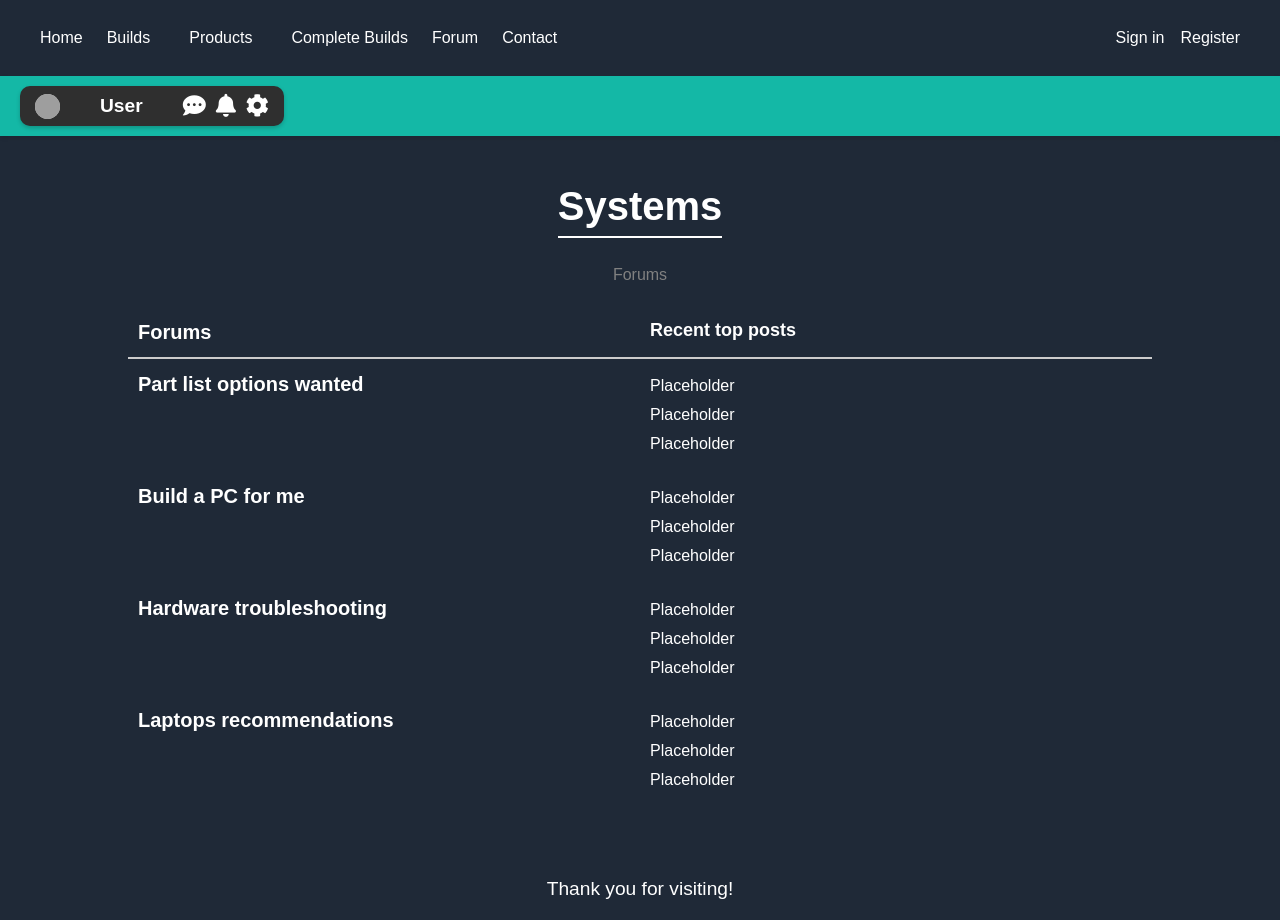
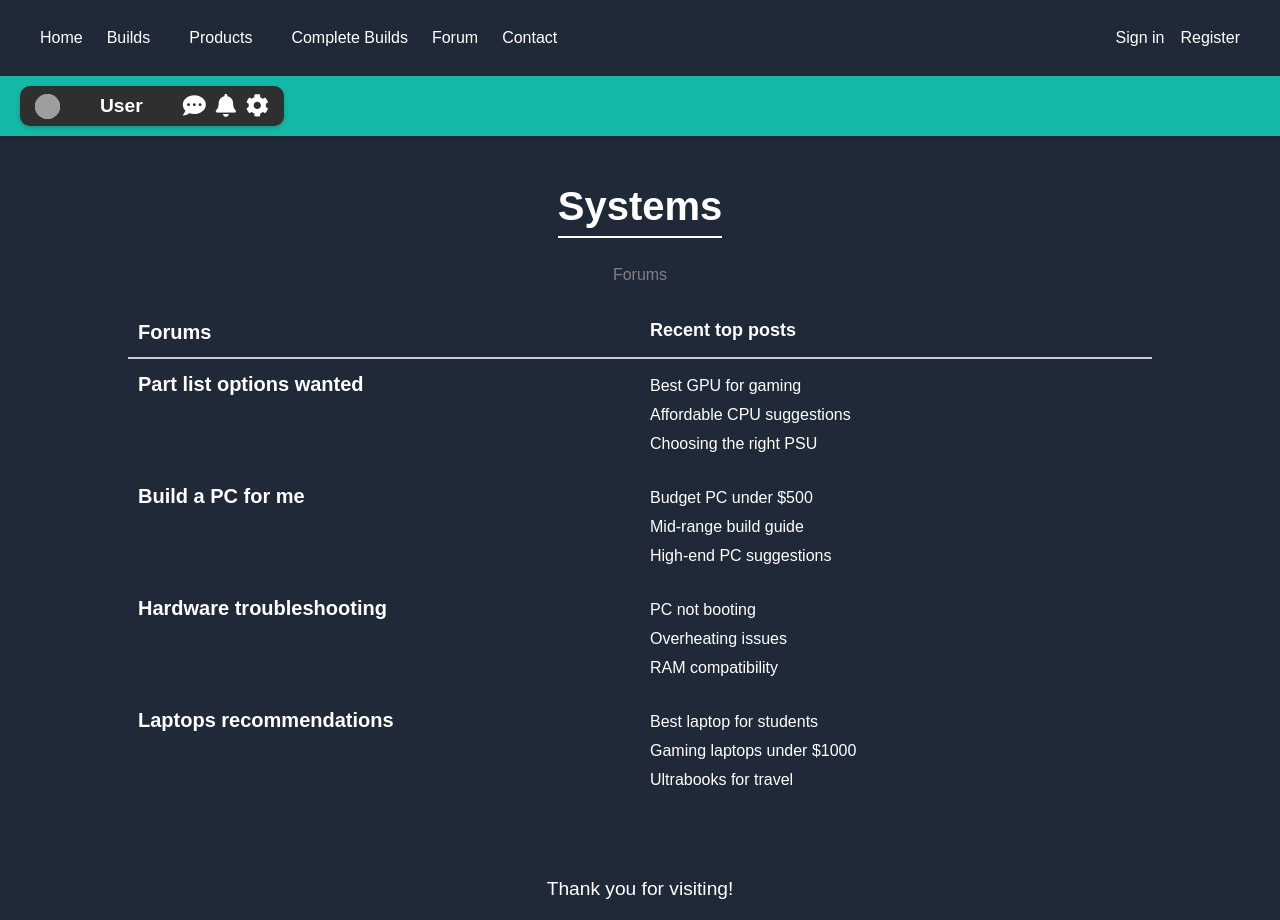
Before and after one commit to 22BI13371/Computer-Configuration-Website, a Next.js app in the folder computer-configration-website/: page /forums/topic1 in a window 1280 px wide. Built offline with nearby package versions, Linux system fonts and the light colour scheme; grey boxes are pictures that could not be loaded.

Commit message:
added subtopics page

```diff
--- a/computer-configration-website/package.json
+++ b/computer-configration-website/package.json
@@ -22,6 +22,6 @@
     "eslint": "^8.57.1",
     "eslint-config-next": "14.2.15",
     "postcss": "^8.4.49",
-    "tailwindcss": "^3.4.16"
+    "tailwindcss": "^3.4.17"
   }
 }
--- a/computer-configration-website/src/app/forums/[topicId]/page.js
+++ b/computer-configration-website/src/app/forums/[topicId]/page.js
@@ -1,84 +1,54 @@
 "use client";
 
-import { useParams } from 'next/navigation';
-import './topic.css';
+import { useParams } from "next/navigation";
+import "./topic.css";
+import Link from "next/link";
 
 export default function TopicPage() {
-    // const params = useParams();
-    // const { topicId } = params;
   const { topicId } = useParams(); // Extract topicId from URL
   console.log("topicId:", topicId); // Debugging: Check topicId in console
 
-    // const topics = {
-    //     topic1: {
-    //         title: 'Topic 1 Title',
-    //         posts: [
-    //             'Post 1 Content',
-    //             'Post 2 Content',
-    //             'Post 3 Content',
-    //         ],
-    //     },
-    //     topic2: {
-    //         title: 'Topic 2 Title',
-    //         posts: [
-    //             'Post A Content',
-    //             'Post B Content',
-    //         ],
-    //     },
-    //     topic3: {
-    //         title: 'Topic 3',
-    //         posts: [
-    //             'Link',
-    //             'Link',
-    //         ],
-    //     },
-    //     topic4: {
-    //         title: 'Topic 4',
-    //         posts: [
-    //             'Link',
-    //             'Link',
-    //         ],
-    //     },
-    //     topic5: {
-    //         title: 'Topic 5',
-    //         posts: [
-    //             'Link',
-    //             'Link',
-    //         ],
-    //     },
-    //     topic6: {
-    //         title: 'Topic 6',
-    //         posts: [
-    //             'Link',
-    //             'Link',
-    //         ],
-    //     },
-    //     topic7: {
-    //         title: 'Topic 7',
-    //         posts: [
-    //             'Link',
-    //             'Link',
-    //         ],
-    //     },
-    //     topic8: {
-    //         title: 'Topic 8',
-    //         posts: [
-    //             'Link',
-    //             'Link',
-    //         ],
-    //     },
-    // };
+  const subtopics = {
+    "Part list options wanted": {
+      id: "part-list-options",
+      posts: [
+        { id: "post1", title: "Best GPU for gaming" },
+        { id: "post2", title: "Affordable CPU suggestions" },
+        { id: "post3", title: "Choosing the right PSU" },
+      ],
+    },
+    "Build a PC for me": {
+      id: "build-a-pc",
+      posts: [
+        { id: "post4", title: "Budget PC under $500" },
+        { id: "post5", title: "Mid-range build guide" },
+        { id: "post6", title: "High-end PC suggestions" },
+      ],
+    },
+    "Hardware troubleshooting": {
+      id: "hardware-troubleshooting",
+      posts: [
+        { id: "post7", title: "PC not booting" },
+        { id: "post8", title: "Overheating issues" },
+        { id: "post9", title: "RAM compatibility" },
+      ],
+    },
+    "Laptops recommendations": {
+      id: "laptops-recommendations",
+      posts: [
+        { id: "post10", title: "Best laptop for students" },
+        { id: "post11", title: "Gaming laptops under $1000" },
+        { id: "post12", title: "Ultrabooks for travel" },
+      ],
+    },
+  };
 
+  console.log("subtopics:", subtopics);
 
-    // const topic = topics[topicId];
-
-    // if (!topic) {
-    //     return <div className="forums-container">Topic not found.</div>;
-    // }
 
   return (
     <div className="forums-container">
-          {/* Header Bar (kept the same) */}
+      {/* Header Bar */}
       <div className="forum-header-bar">
         <div className="header-wrap">
           <div className="user-profile-box">
@@ -95,9 +65,8 @@ export default function TopicPage() {
 
       {/* Page Content */}
       <div className="content-container">
-            {/* Page Title */}
         <div>
-                <div className='title-wrap'>
+          <div className="title-wrap">
             <h1 className="title">Systems</h1>
           </div>
           <p className="subtitle">Forums</p>
@@ -110,49 +79,25 @@ export default function TopicPage() {
             <div className="right-column">Recent top posts</div>
           </div>
 
-              <div className="row">
-                <div className="left-column">Part list options wanted</div>
+          {Object.entries(subtopics).map(([forumTitle, { id, posts }], index) => (
+            <div className="row" key={index}>
+              {/* Link to subtopic page */}
+              <div className="left-column">
+                <Link href={`/forums/subtopics/${id}`}>{forumTitle}</Link>
+              </div>
+
+              {/* Posts */}
               <div className="right-column">
                 <ol>
-                    <li>Placeholder</li>
-                    <li>Placeholder</li>
-                    <li>Placeholder</li>
+                  {posts.map((post) => (
+                    <li key={post.id}>
+                      <Link href={`/forums/posts/${post.id}`}>{post.title}</Link>
+                    </li>
+                  ))}
                 </ol>
               </div>
             </div>
-
-              <div className="row">
-                <div className="left-column">Build a PC for me</div>
-                <div className="right-column">
-                  <ol>
-                    <li>Placeholder</li>
-                    <li>Placeholder</li>
-                    <li>Placeholder</li>
-                  </ol>
-                </div>
-              </div>
-
-              <div className="row">
-                <div className="left-column">Hardware troubleshooting</div>
-                <div className="right-column">
-                  <ol>
-                    <li>Placeholder</li>
-                    <li>Placeholder</li>
-                    <li>Placeholder</li>
-                  </ol>
-                </div>
-              </div>
-
-              <div className="row">
-                <div className="left-column">Laptops recommendations</div>
-                <div className="right-column">
-                  <ol>
-                    <li>Placeholder</li>
-                    <li>Placeholder</li>
-                    <li>Placeholder</li>
-                  </ol>
-                </div>
-              </div>
+          ))}
         </div>
       </div>
     </div>
--- a/computer-configration-website/src/app/forums/forum.css
+++ b/computer-configration-website/src/app/forums/forum.css
@@ -93,6 +93,10 @@
     justify-content: center;
     cursor: pointer;
     transition: transform 0.3s ease, box-shadow 0.3s ease;
+
+    span {
+      color: black;
+    }
   }
 
   .forum-box:hover {
--- a/computer-configration-website/src/app/forums/page.js
+++ b/computer-configration-website/src/app/forums/page.js
@@ -1,3 +1,5 @@
+"use client";
+
 import Link from 'next/link';
 import './forum.css';
 import { getForums } from './forum';
```
Also changed, not shown: computer-configration-website/src/app/forums/posts/[id]/page.js (added, +50 -0 lines), computer-configration-website/src/app/forums/posts/[id]/post.module.css (added, +74 -0 lines), computer-configration-website/src/app/forums/subtopics/[subtopicId]/page.js (added, +55 -0 lines), computer-configration-website/src/app/forums/subtopics/[subtopicId]/subtopic.module.css (added, +34 -0 lines), computer-configration-website/src/components/PostContent.js (added, +15 -0 lines), 2 other files (tests, documents, lock files or other folders). Lines whose indentation alone changed are shown as unchanged.
